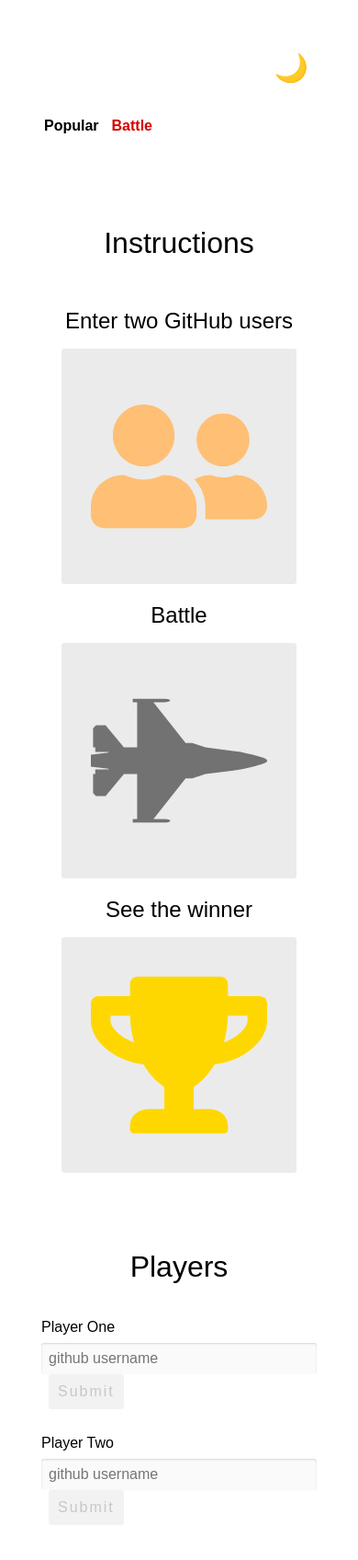
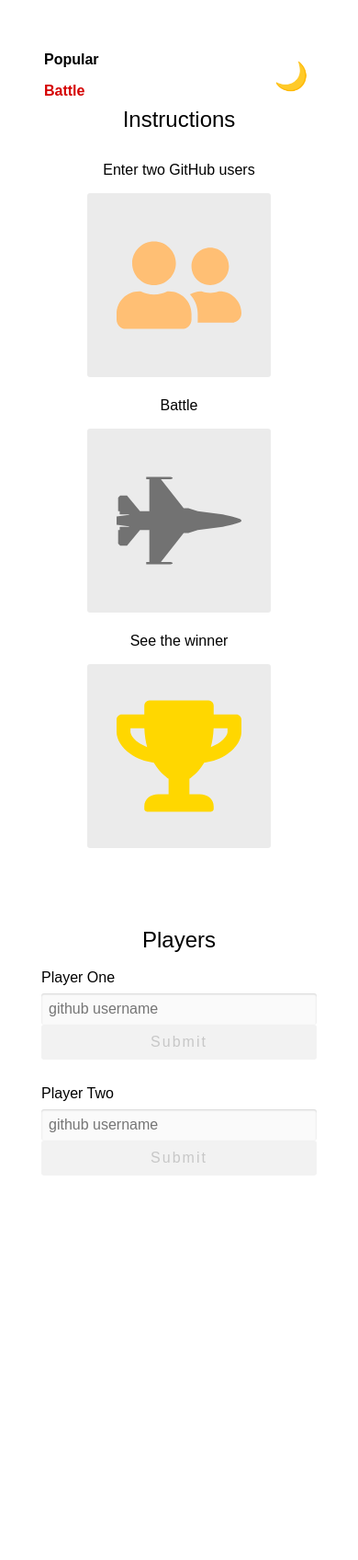
Before and after one commit to robertxluo/github-battlegrounds, a React app: page /battle in a window 390 px wide. Shown: the whole page at 92% size. After the commit the page ends 1336 px from the top, so only its background shows below. Built offline with nearby package versions, Linux system fonts and the light colour scheme.

Commit message:
Style app

```diff
--- a/app/components/Battle.js
+++ b/app/components/Battle.js
@@ -13,15 +13,15 @@ function Instructions() {
           <ol className="container-sm grid center-text battle-instructions">
             <li>
               <h3 className="header-sm">Enter two GitHub users</h3>
-              <FaUserFriends className={`bg-${theme}`} color="rgb(255,191,116)" size={256} />
+              <FaUserFriends className={`bg-${theme}`} color="rgb(255,191,116)" size={200} />
             </li>
             <li>
               <h3 className="header-sm">Battle</h3>
-              <FaFighterJet className={`bg-${theme}`} color="#727272" size={256} />
+              <FaFighterJet className={`bg-${theme}`} color="#727272" size={200} />
             </li>
             <li>
               <h3 className="header-sm">See the winner</h3>
-              <FaTrophy className={`bg-${theme}`} color="rgb(255,215,0)" size={256} />
+              <FaTrophy className={`bg-${theme}`} color="rgb(255,215,0)" size={200} />
             </li>
           </ol>
         </div>
@@ -52,7 +52,10 @@ class PlayerInput extends React.Component {
       <ThemeConsumer>
         {({ theme }) => (
           <form className="column player" onSubmit={this.handleSubmit}>
-            <label htmlFor={`${this.props.label.toLowerCase()} username`.split(' ').join('-')} className="player-label">
+            <label
+              htmlFor={`${this.props.label.toLowerCase()} username`.split(' ').join('-')}
+              className="player-label"
+            >
               {this.props.label}
             </label>
             <div className="player-inputs">
@@ -89,7 +92,11 @@ function PlayerPreview({ username, onReset, label }) {
           <h3 className="player-label">{label}</h3>
           <div className={`row bg-${theme}`}>
             <div className="player-info">
-              <img className="avatar-small" src={`https://github.com/${username}.png?size=200`} alt={`Avatar for ${username}`} />
+              <img
+                className="avatar-small"
+                src={`https://github.com/${username}.png?size=200`}
+                alt={`Avatar for ${username}`}
+              />
               <a href={`https://github.com/${username}`} className="link">
                 {username}
               </a>
@@ -134,7 +141,9 @@ export default class Battle extends React.Component {
     return (
       <React.Fragment>
         <Instructions />
-        <h1 className="center-text header-lg">Players</h1>
+        <h1 style={{ paddingTop: '5rem' }} className="center-text header-lg">
+          Players
+        </h1>
         <div className="column">
           <div className="row players-container">
             <div className="row space-around">
@@ -146,7 +155,11 @@ export default class Battle extends React.Component {
                   }}
                 />
               ) : (
-                <PlayerPreview username={playerOne} label="Player One" onReset={() => this.handleReset('playerOne')} />
+                <PlayerPreview
+                  username={playerOne}
+                  label="Player One"
+                  onReset={() => this.handleReset('playerOne')}
+                />
               )}
             </div>
             <div className="row space-around">
@@ -158,7 +171,11 @@ export default class Battle extends React.Component {
                   }}
                 />
               ) : (
-                <PlayerPreview username={playerTwo} label="Player Two" onReset={() => this.handleReset('playerTwo')} />
+                <PlayerPreview
+                  username={playerTwo}
+                  label="Player Two"
+                  onReset={() => this.handleReset('playerTwo')}
+                />
               )}
             </div>
           </div>
--- a/app/components/Card.js
+++ b/app/components/Card.js
@@ -11,7 +11,7 @@ export default function Card({ header, subheader, avatar, href, name, children }
           <img className="avatar" src={avatar} alt={`Avatar for ${name}`} />
           {subheader && <h2 className="center-text">{subheader}</h2>}
           <h2 className="center-text">
-            <a className="link" href={href}>
+            <a target="_blank" className="link" href={href}>
               {name}
             </a>
           </h2>
--- a/app/components/Nav.js
+++ b/app/components/Nav.js
@@ -23,7 +23,7 @@ export default function Nav() {
               </NavLink>
             </li>
           </ul>
-          <button style={{ fontSize: 30, height: 50 }} className="btn-clear" onClick={toggleTheme}>
+          <button style={{ fontSize: 30 }} className="nav-link btn-clear" onClick={toggleTheme}>
             {theme === 'light' ? '🌙' : '☀️'}
           </button>
         </nav>
--- a/app/components/Popular.js
+++ b/app/components/Popular.js
@@ -43,21 +43,23 @@ function ReposGrid({ repos }) {
           <li key={html_url}>
             <Card header={`#${index + 1}`} avatar={avatar_url} href={html_url} name={name}>
               <ul className="card-list">
-                <li>
+                <li className="header-sm">
                   <Tooltip text="GitHub username">
                     <FaUser color="rgb(255,191,116)" size={22} />
-                    <a href={`https://github.com/${login}`}>{login}</a>
+                    <a href={`https://github.com/${login}`} target="_blank">
+                      {login}
+                    </a>
                   </Tooltip>
                 </li>
-                <li>
+                <li className="header-sm">
                   <FaStar color="rgb(255,215,0)" size={22} />
                   {stargazers_count.toLocaleString()} stars
                 </li>
-                <li>
+                <li className="header-sm">
                   <FaCodeBranch color="rgb(129,195,245)" size={22} />
                   {forks.toLocaleString()} forks
                 </li>
-                <li>
+                <li className="header-sm">
                   <FaExclamationTriangle color="rgb(241, 138,147)" size={22} />
                   {open_issues} open issues
                 </li>
--- a/app/index.css
+++ b/app/index.css
@@ -2,6 +2,7 @@ html,
 #app {
   box-sizing: border-box;
   font-size: 16px;
+  overflow-x: hidden;
 }
 
 *,
@@ -37,7 +38,7 @@ img {
 }
 
 .container {
-  max-width: 1200px;
+  max-width: 1500px;
   margin: 0 auto;
   padding: 3rem;
 }
@@ -47,7 +48,6 @@ img {
   background: #1c2022;
   min-height: 100vh;
 }
-
 
 
 .flex-center {
@@ -61,15 +61,19 @@ img {
   background: transparent;
 }
 
-.navbar {
-  padding-top: 5rem;
-}
-
 .nav-link {
   font-size: 1rem;
   font-weight: bold;
   text-decoration: none;
   color: inherit;
+}
+
+.nav-link:hover {
+  cursor: pointer;
+}
+
+.navbar {
+  display: flex;
 }
 
 .navbar li {
@@ -91,9 +95,8 @@ img {
 }
 
 .header-lg {
-  font-size: 2rem;
+  font-size: 1.5rem;
   font-weight: 300;
-  margin: 1.25rem;
 }
 
 
@@ -146,8 +149,9 @@ img {
 }
 
 .card {
-  margin: .625rem 0;
-  padding: 0 1rem;
+  margin: 1rem 1rem;
+  min-height: 450px;
+  padding: 1rem 2rem;
   width: 250px;
 }
 
@@ -166,8 +170,7 @@ img {
 .instructions-container {
   display: flex;
   flex-direction: column;
-  margin: 5rem 0;
-  max-width: 1200px;
+  max-width: 1500px;
 }
 
 .container-sm {
@@ -176,7 +179,7 @@ img {
 }
 
 .header-sm {
-  font-size: 1.5rem;
+  font-size: 1rem;
   font-weight: 300;
   margin: 1rem;
 }
@@ -186,7 +189,7 @@ img {
   padding: 0;
 }
 
-.battle-instructions li h3 {
+.battle-instructions li {
   font-size: 1.5rem;
 }
 
@@ -243,7 +246,7 @@ img {
 
 .btn {
   padding: .625rem;
-  text-decoration: uppercase;
+  text-decoration: none;
   letter-spacing: .125rem;
   border-radius: 3px;
   border: none;
@@ -252,6 +255,7 @@ img {
   align-items: center;
   cursor: pointer;
   max-width: 200px;
+  text-align: center;
 }
 
 .btn-dark {
@@ -267,8 +271,9 @@ img {
 }
 
 .btn-light {
-  color: #000;
-  background: #aaa8a8;
+  color: #fff;
+  background: #141414;
+  ;
 }
 
 .btn-light:disabled {
@@ -302,7 +307,13 @@ img {
   min-width: 250px;
 }
 
-@media screen and (max-width: 1200px) {
+.error {
+  color: #ff1616;
+  font-size: 1.5rem;
+  margin: 4rem 0;
+}
+
+@media screen and (max-width: 1500px) {
   .players-container {
     flex-direction: column;
     align-items: center;
@@ -313,8 +324,22 @@ img {
   }
 }
 
-.error {
-  color: #ff1616;
-  font-size: 1.5rem;
-  margin: 4rem 0;
+@media screen and (max-width: 532px) {
+  .navbar {
+    display: flex;
+    flex-direction: column;
+  }
+
+  .navbar li {
+    padding: 0.5rem 0;
+  }
+
+  .btn {
+    margin-left: 0;
+    min-width: 300px;
+  }
+
+  .player-inputs button {
+    margin-left: 0;
+  }
 }
```
